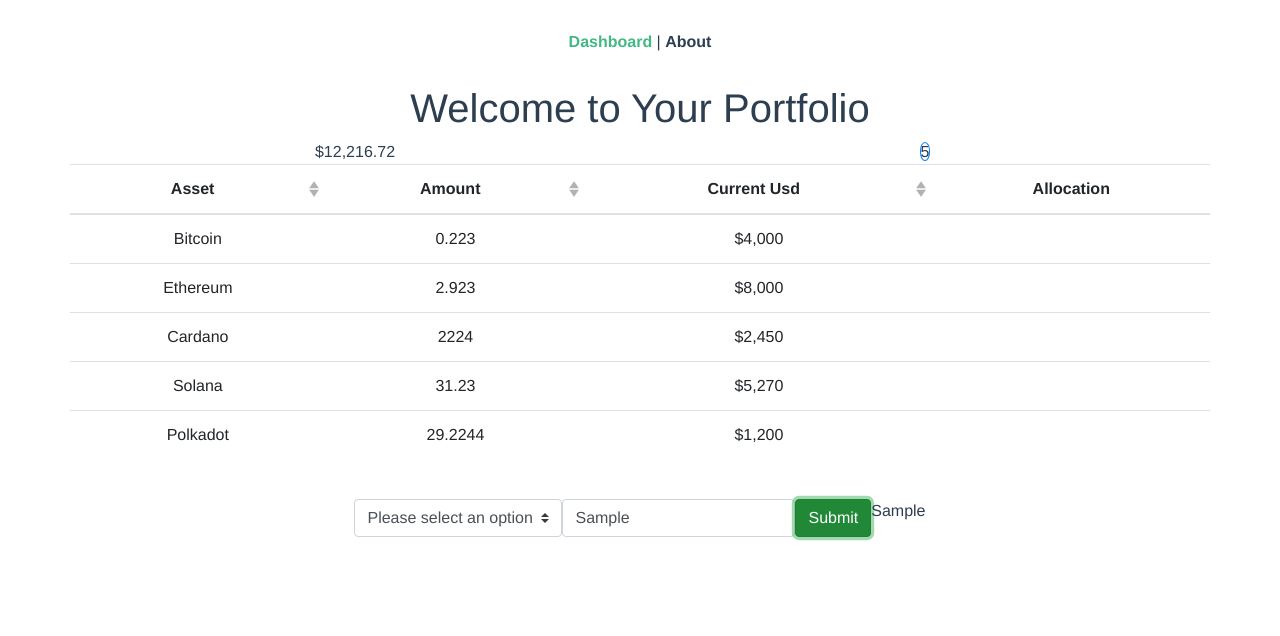
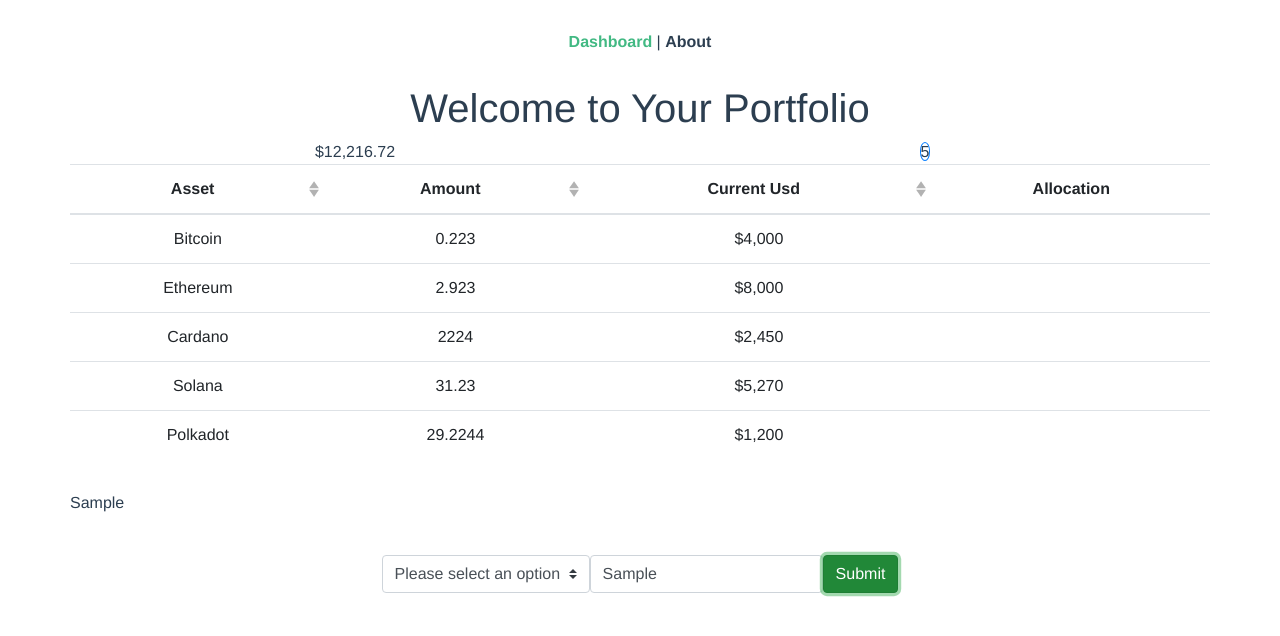
Before and after one commit to krista805/crypto_portfolio, a Vue app: page / in a window 1280 px wide. Both pictures are taken after typing "Sample" into the empty fields and a click on the button "Submit". Shown: the top 636 px of the page. Built offline with nearby package versions, Linux system fonts and the light colour scheme.

Commit message:
Using emit to pass submit data to parent dashboard component. Then using props to access input data into list component

```diff
--- a/src/components/AssetInput/index.vue
+++ b/src/components/AssetInput/index.vue
@@ -2,14 +2,13 @@
     <b-row class="justify-content-center pt-4">
         <b-form @submit.prevent="onSubmit" inline>
             <b-form-group>
-                <b-form-select v-model="form.selected" :options="form.options"></b-form-select>
+                <b-form-select v-model="form.selected" :options="options"></b-form-select>
             </b-form-group>
             <b-form-group>
                 <b-form-input id="input-1" v-model="form.amount"></b-form-input>
             </b-form-group>
             <b-button type="submit" variant="success">Submit</b-button>
         </b-form>
-      {{form.amount}}
     </b-row>
 </template>
 
@@ -18,22 +17,21 @@
     name: 'AssetInput',
     data() {
     return {
+        options: [
+            { value: null, text: 'Please select an option' },
+            { value: 'bitcoin', text: 'Bitcoin' },
+            { value: 'ethereum', text: 'Ethereum' }
+        ],
         form: {
             amount:null,
-            selected: null,
-            options: [
-                { value: null, text: 'Please select an option' },
-                { value: 'bitcoin', text: 'Bitcoin' },
-                { value: 'ethereum', text: 'Ethereum' }
-            ]
+            selected: null
         }
     }
     },
     methods: {
         onSubmit() {
             let getInput = this.form
-            console.log(getInput)
-            return getInput
+            this.$emit('clicked', getInput)
         }
     }
 }
--- a/src/components/AssetList/index.vue
+++ b/src/components/AssetList/index.vue
@@ -2,6 +2,10 @@
     <b-row>
         <b-table hover :items="items" :fields="fields">
         </b-table>
+        <div v-if="getInput">
+            <p>{{getInput.selected}}</p>
+            <p>{{getInput.amount}}</p>
+        </div>
     </b-row>
 </template>
 
@@ -9,6 +13,7 @@
 <script>
 export default {
   name: 'AssetList',
+  props: ['getInput'],
     data() {
         return {
             fields: [
--- a/src/views/Dashboard.vue
+++ b/src/views/Dashboard.vue
@@ -3,8 +3,8 @@
     <div class="dashboard">
       <HelloWorld msg="Welcome to Your Portfolio"/>
       <PortfolioValue />
-      <AssetList />
-      <AssetInput />
+      <AssetList :getInput="getInput" />
+      <AssetInput @clicked="onClickChild"/>
     </div>
   </b-container>
 </template>
@@ -23,9 +23,16 @@
     PortfolioValue,
     AssetList,
     AssetInput
-},
+  },
   data() {
     return {
+      getInput: null
+    }
+  },
+  methods: {
+    onClickChild (val) {
+      this.getInput = val;
+      console.log(val) // someValue
     }
   }
 }
```
Also changed, not shown: src/components/PortfolioValue/componentInfo.md (+4 -0 lines).
